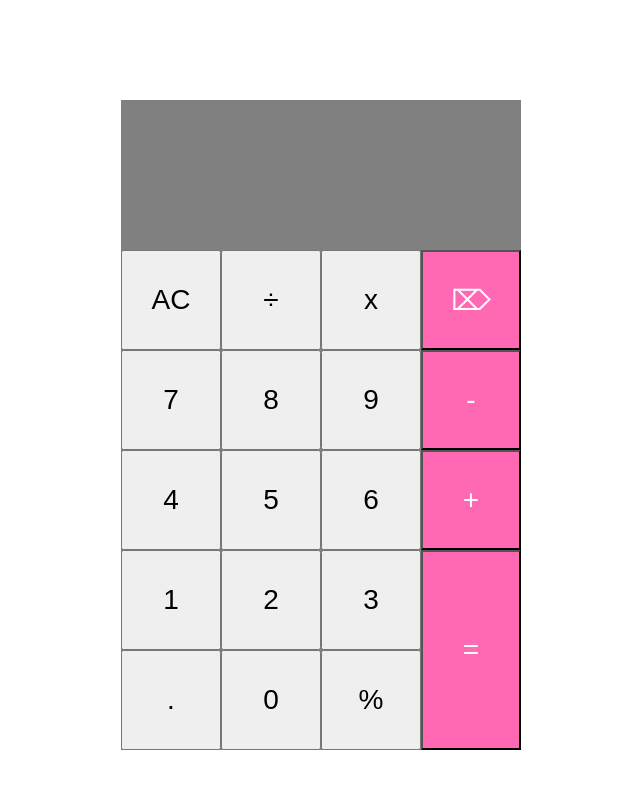
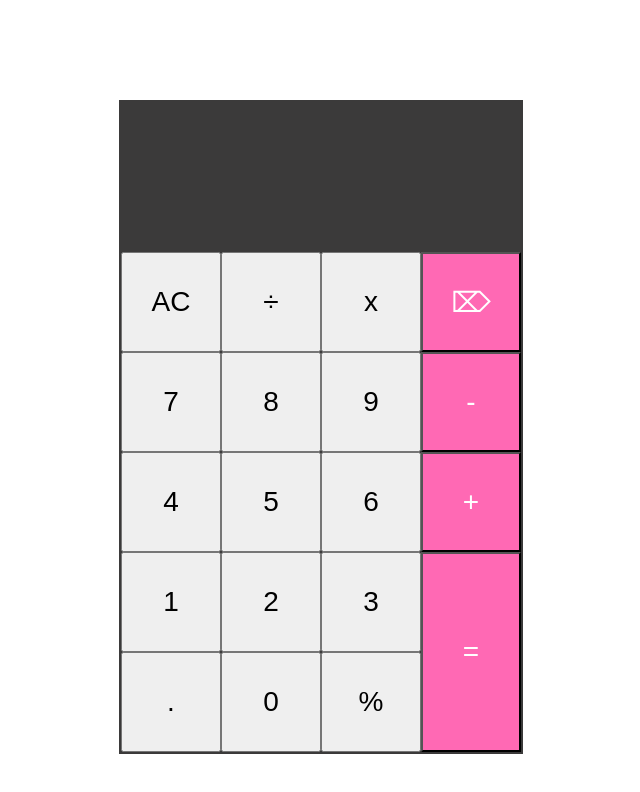
Before and after one commit to york-june-ets/kgeorge-react-calculator, a React (Create React App) app: page / in a window 1280 px wide. Shown: the top 792 px of the page, without its empty margins (319-959 px from the left). Built offline with nearby package versions, Linux system fonts and the light colour scheme.

Commit message:
adding scroll overflow to screen and updating screen background color

```diff
--- a/src/Calculator.css
+++ b/src/Calculator.css
@@ -2,7 +2,8 @@
     width: 400px;
     margin: auto;
     margin-top: 100px;
-    background-color: grey;
+    background-color: rgb(59, 58, 58);
+    padding: 2px;
 }
 
 #screen {
@@ -11,6 +12,7 @@
     height: 55px;
     padding: 90px 10px 5px 10px;
     text-align: right;
+    overflow: scroll;
 
 }
 
@@ -27,7 +29,6 @@ button {
     width: 100px;
     height: 100px;
     font-size: 28px;
-
 }
 
 #buttons-sidebar {
```
